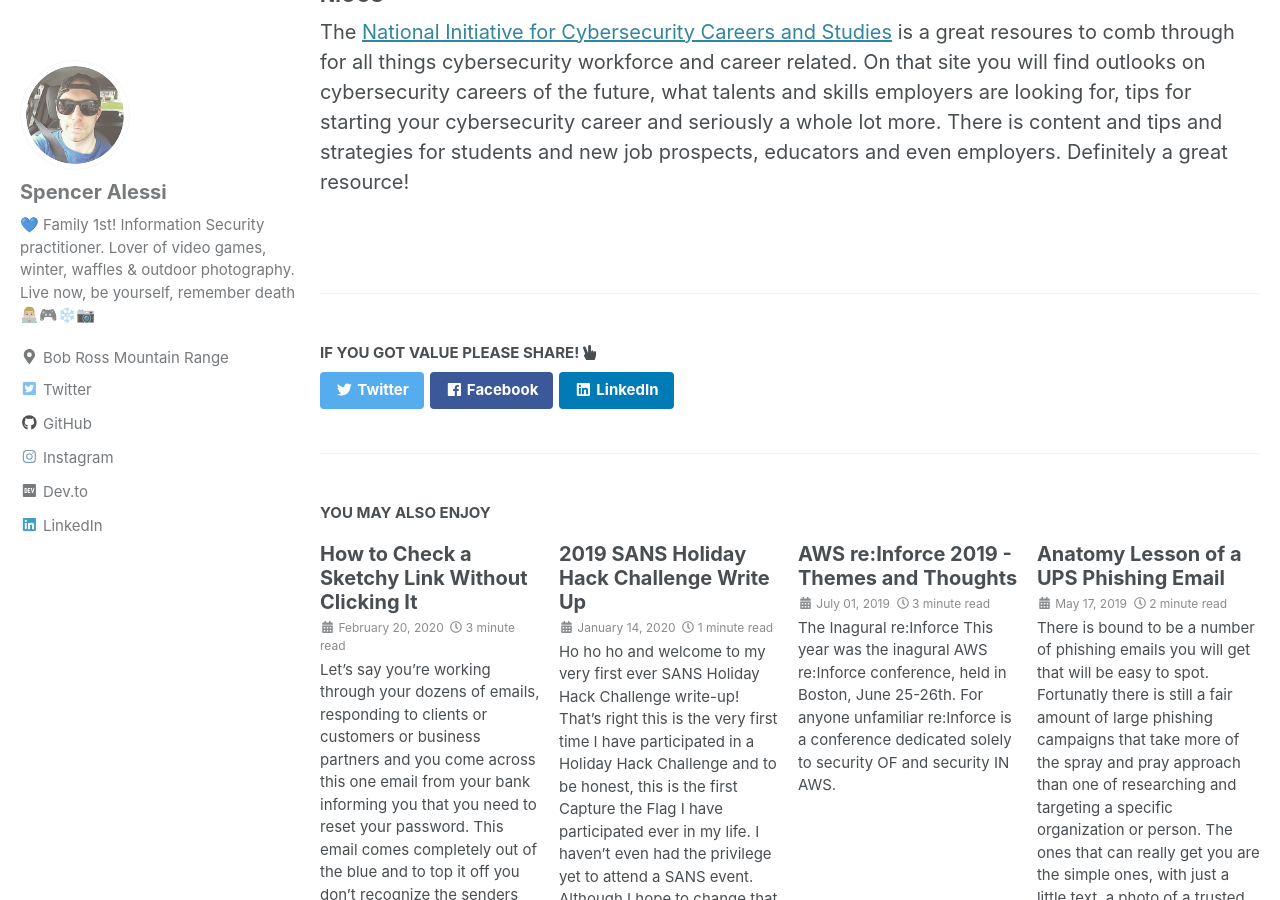
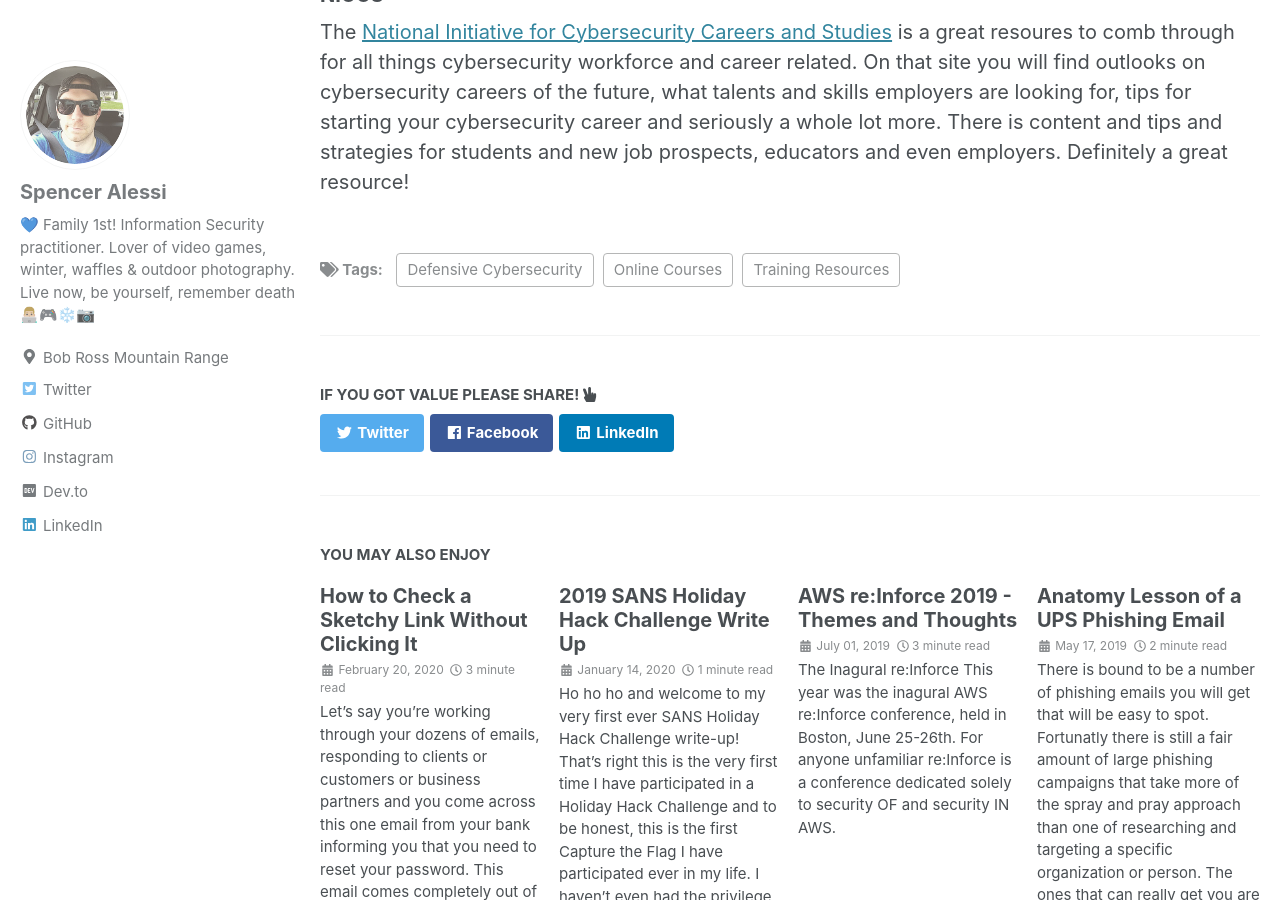
Before and after one commit to techspence/techspence.github.io, a Jekyll site: the page built from _posts/2020-04-09-Defensive-Cybersecurity-Mega-List-Free-Training-Resources.md, in a window 1280 px wide and 900 px high, scrolled down 4303 px. Built offline with Jekyll 4.4.1, drawn with Linux system fonts in a browser that asks for light colours; cached includes are drawn as plain includes.

Commit message:
added tags

```diff
--- a/_posts/2020-04-09-Defensive-Cybersecurity-Mega-List-Free-Training-Resources.md
+++ b/_posts/2020-04-09-Defensive-Cybersecurity-Mega-List-Free-Training-Resources.md
@@ -3,6 +3,10 @@ layout: single
 classes: wide
 title: "Defensive Cybersecurity Mega List - FREE Training Resources"
 date: 2020-04-09
+tags:
+  - Defensive Cybersecurity
+  - Training Resources
+  - Online Courses
 ---
 A mega huge list of Cybersecurity Training Resources, that are completely **FREE**. This list has a little bit of everything, from Blogs and Webcasts to college level courses. This list is for anyone who is new to cybersecurity or is just getting into the industry and has only a few years experience. I think you will find this to be a really great starting point for advancing your knowledge and hands on skills.
 
```
